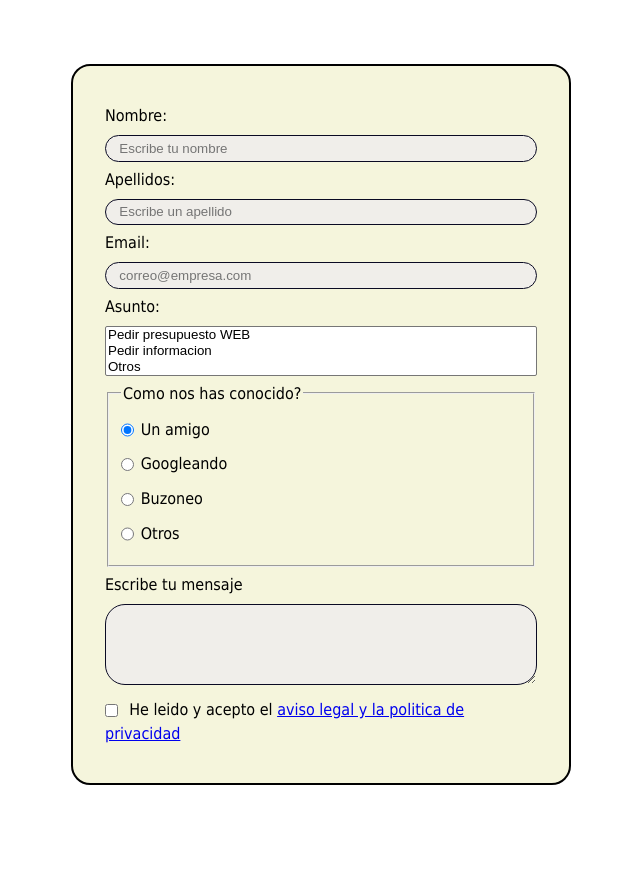
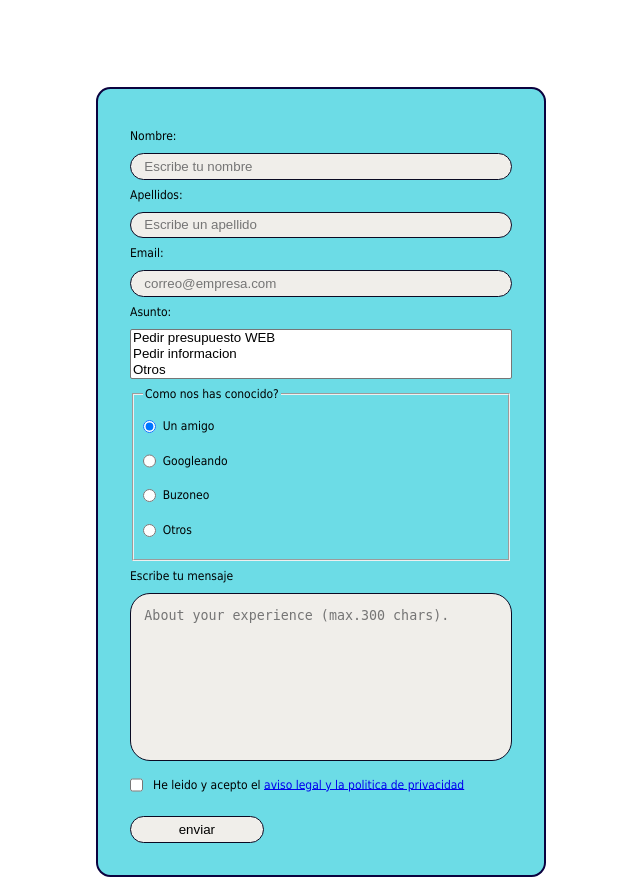
Before and after one commit to byemidev/Tajamar, a PHP site: page /form1.html in a window 1280 px wide. Shown: the whole page, without its empty margins (327-967 px from the left). Before the commit the page ends 785 px from the top, so only its background shows below. Run offline with PHP 8.4, Linux system fonts and the light colour scheme.

Commit message:
grid and css to exersice 1 about forms week2 day4

```diff
--- a/semana2_dia4_forms_exercises/form1.html
+++ b/semana2_dia4_forms_exercises/form1.html
@@ -7,11 +7,12 @@
     <title>form1</title>
 </head>
 <body>
-    <form action="pushform.php">
-        <label for="name">Nombre: <input id="name" type="text" name="name" maxlength="30" placeholder="Escribe tu nombre"></label>
+    <div id="grid">
+        <form id="form1" action="pushform.php">
+            <label for="nombre">Nombre: <input id="nombre" type="text" name="nombre" maxlength="30" placeholder="Escribe tu nombre"></label>
             <label for="apellidos">Apellidos: <input id="surname" type="text" name="apellidos" maxlength="30" placeholder="Escribe un apellido"></label>
             <label for="email">Email: <input id="email" type="email" placeholder="correo@empresa.com" required></label>
-        <label for="asunto">Asunto: <select name="asunto" id="asunto" size="3" style="overflow: hidden;">
+            <label for="asunto">Asunto: <select name="asunto" id="asunto" size="3" required>
                 <option id="presu" value="presu">Pedir presupuesto WEB</option>
                 <option id="info" value="info">Pedir informacion</option>
                 <option id="otro" value="otro">Otros</option>
@@ -23,8 +24,10 @@
                 <label for="buzon"><input id="buzon" name="asunto" value="buzon" type="radio" class="inline">Buzoneo</label>
                 <label for="otro"><input id="otro" name="asunto" value="otro" type="radio" class="inline">Otros</label>
             </fieldset>
-        <label for="mensaje">Escribe tu mensaje <textarea name="mensaje" id="mensaje" cols="40" rows="5" maxlength="300"></textarea></label>
-        <label for=""><input type="checkbox" class="inline"> He leido y acepto el <a href="#">aviso legal y la politica de privacidad</a></label>
+            <label for="mensaje">Escribe tu mensaje <textarea name="mensaje" id="mensaje" cols="40" rows="10" maxlength="300" placeholder="About your experience (max.300 chars)."></textarea></label>
+            <label for=""><input type="checkbox" class="inline" required> He leido y acepto el <a href="#">aviso legal y la politica de privacidad</a></label>
+            <input id="submit" value="enviar" type="submit">
         </form>
+    </div>
 </body>
 </html>
--- a/semana2_dia4_forms_exercises/styles.css
+++ b/semana2_dia4_forms_exercises/styles.css
@@ -1,24 +1,34 @@
 * {box-sizing: border-box;}
+
+/*Grid: usando grid y colocando formulario por 'grid line'*/
+
+#grid {
+  display: grid;
+  grid-template-columns: [form1-start] 1fr [form1-end];
+  grid-template-rows:10% [form1-start]  auto auto [form1-end];
+}
+
+#form1 {
+  grid-column: form1-start / form1-end;
+  grid-row: form1-start / form1-end;
+
+  max-width: 450px;
+  min-width: 230px;
+  margin: 0 auto;
+  padding: 2rem;
+  background-color: rgb(108, 220, 230);
+  border: 2px solid rgb(11, 2, 63);
+  border-radius: 1.2em;
+}
 
 body {
     width: 100%;
-    height: 100vh;
-    margin-top: 5%;
+    height: auto;
     background-color: #ffffff;
     color: #000000;
     font-family: Tahoma;
-    font-size: 16px;
-  }
-
-  form {
-    width: 70vw;
-    max-width: 500px;
-    min-width: 300px;
-    margin: 0 auto;
-    padding: 2rem;
-    background-color: beige;
-    border: 2px solid black;
-    border-radius: 1.2em;
+    font-size: 12px;
+    overflow-x: hidden;
   }
 
   label {
@@ -58,3 +68,18 @@ body {
   input[type=email] {
     padding-left: 1em;
   }
+
+  select[id=asunto] {
+    overflow: hidden;
+  }
+
+  textarea[id=mensaje] {
+    padding-top: 1em;
+    padding-left: 1em;
+    resize: none;
+  }
+
+  input[type=submit] {
+    width: 35%;
+    height: 1.2rem;
+  }
```
Lines whose indentation alone changed are shown as unchanged.
